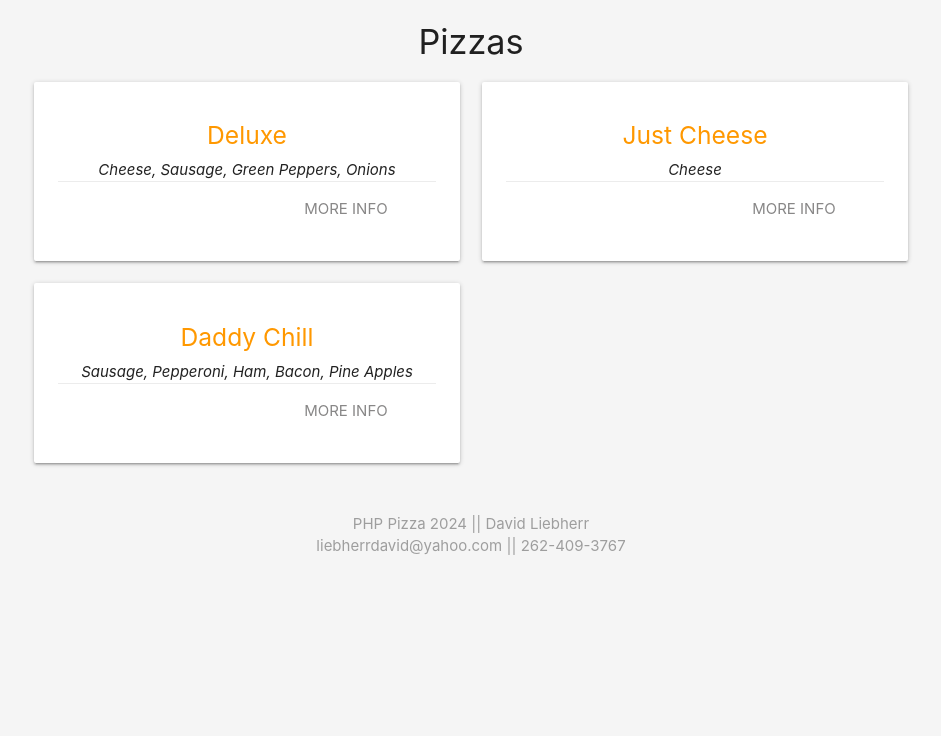
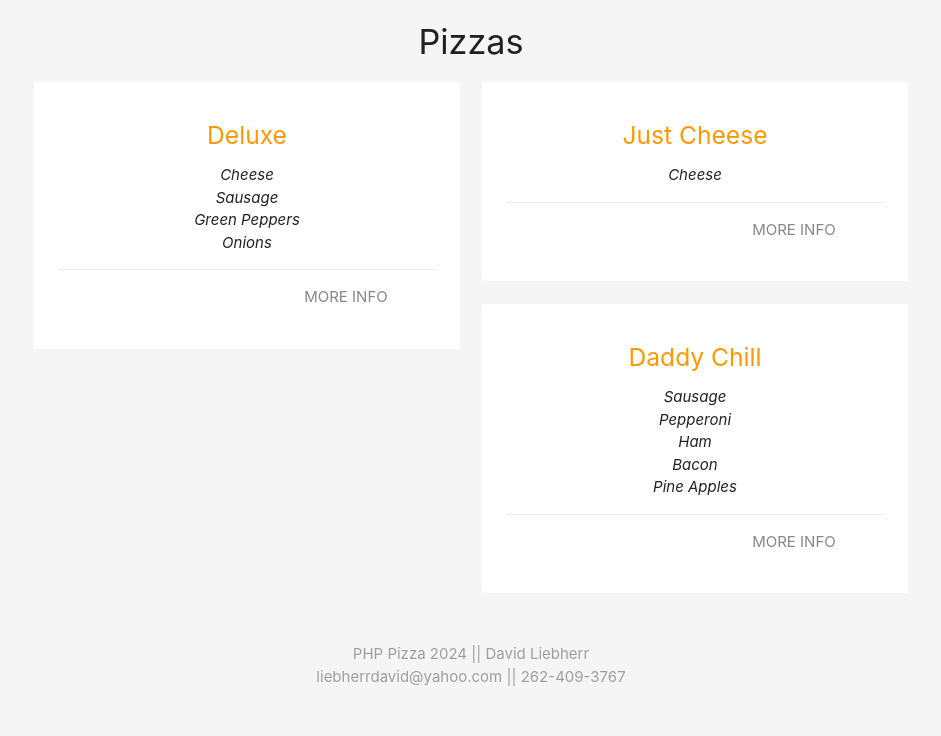
Before and after one commit to aidev13/php-pizza, a PHP site: page /php-pizza/ in a window 1280 px wide. Shown: the part 64-800 px from the top of the page, without its empty margins (169-1110 px from the left). Run offline with PHP 8.4, Linux system fonts and the light colour scheme; data comes from the database, SQL or seed files in the repository.

Commit message:
WIP, adding notes and theory notes. added list in card for better formatting and UX using foreach and the ecplode function

```diff
--- a/templates/pizza-list.php
+++ b/templates/pizza-list.php
@@ -5,10 +5,18 @@
 
       <?php foreach ($pizzas as $pizza) { ?>
          <div class="col s6 md3">
-        <div class="card">
-          <div class="card-content center">
+            <div class="card z-depth-0">
+               <div class="card-content center ">
                   <h5 class="orange-text"><?php echo htmlspecialchars($pizza['title']); ?></h5>
-            <p><i><?php echo htmlspecialchars($pizza['ingredients']); ?></i></p>
+                  <p><i>
+                     <ul>
+                     <!-- https://www.w3schools.com/php/php_looping_foreach.asp -->
+                     <?php foreach(explode(',', $pizza['ingredients']) as $ingredient) { ?>
+                     <li><?= $ingredient; ?></li>
+                     <?php } ?>
+
+                     </ul>
+                  </i></p>
                   <div class="card-action right-align">
                      <a href="#" class="brand-text">More Info</a>
                   </div>
```
Also changed, not shown: index.php (+11 -1 lines). Lines whose indentation alone changed are shown as unchanged.
